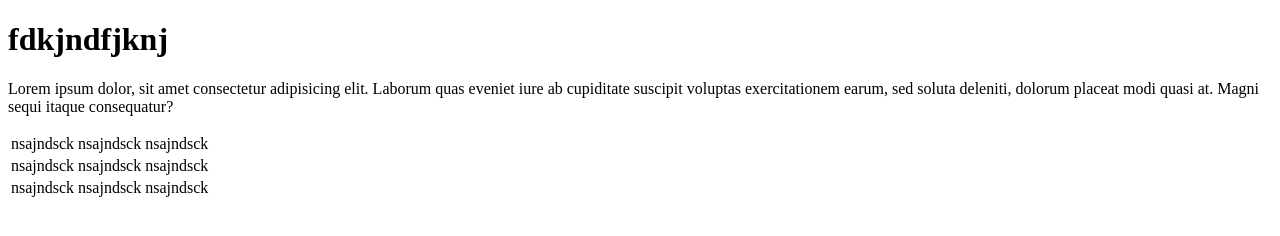
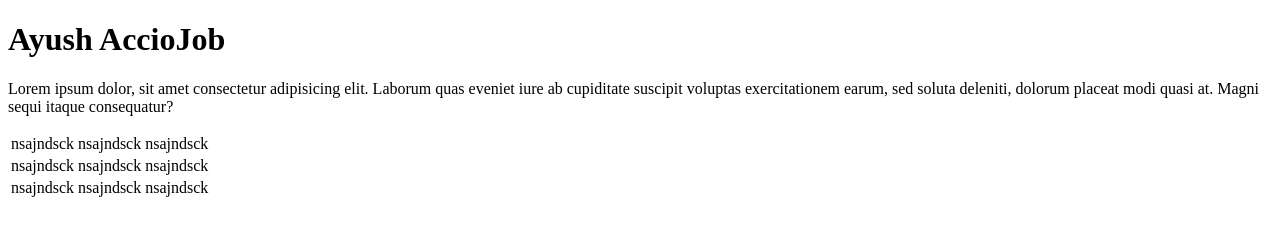
Before and after one commit to AYUSHBANSAL-hub/april_contest1part2, a plain HTML site: page index.html in a window 1280 px wide. Drawn offline with Linux system fonts and the light colour scheme.

Commit message:
added heaidng

```diff
--- a/index.html
+++ b/index.html
@@ -6,7 +6,7 @@
     <title>Document</title>
 </head>
 <body>
-    <h1>fdkjndfjknj</h1>
+    <h1>Ayush AccioJob</h1>
     <p>Lorem ipsum dolor, sit amet consectetur adipisicing elit. Laborum quas eveniet iure ab cupiditate suscipit voluptas exercitationem earum, sed soluta deleniti, dolorum placeat modi quasi at. Magni sequi itaque consequatur?</p>
     <table>
         <tr>
```
